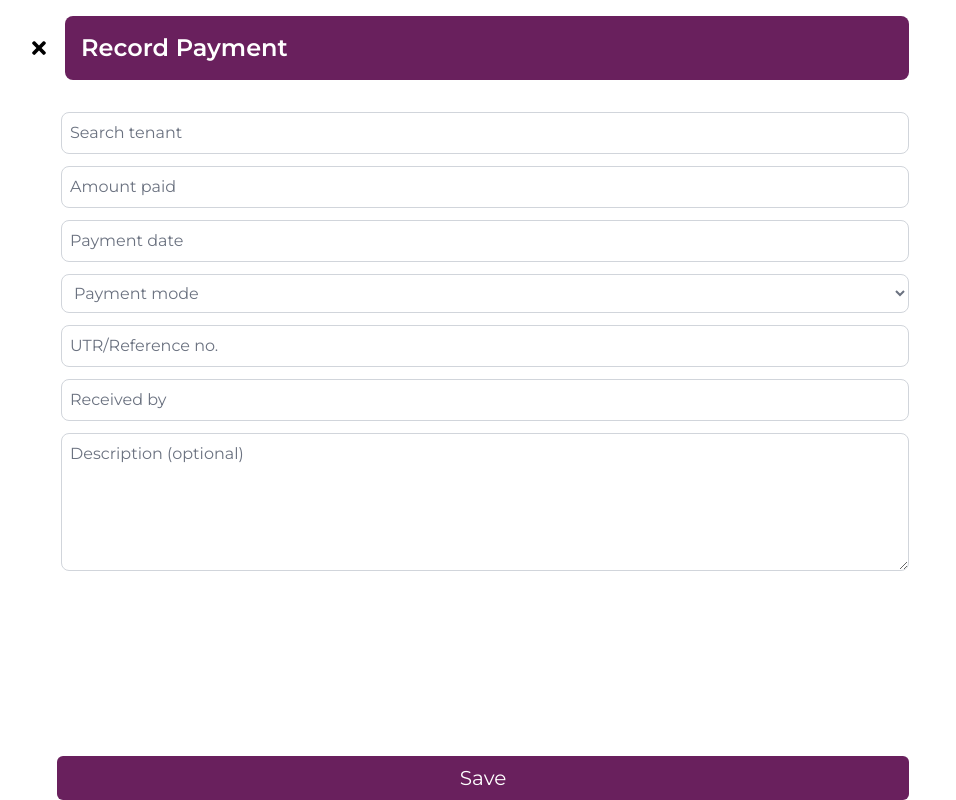
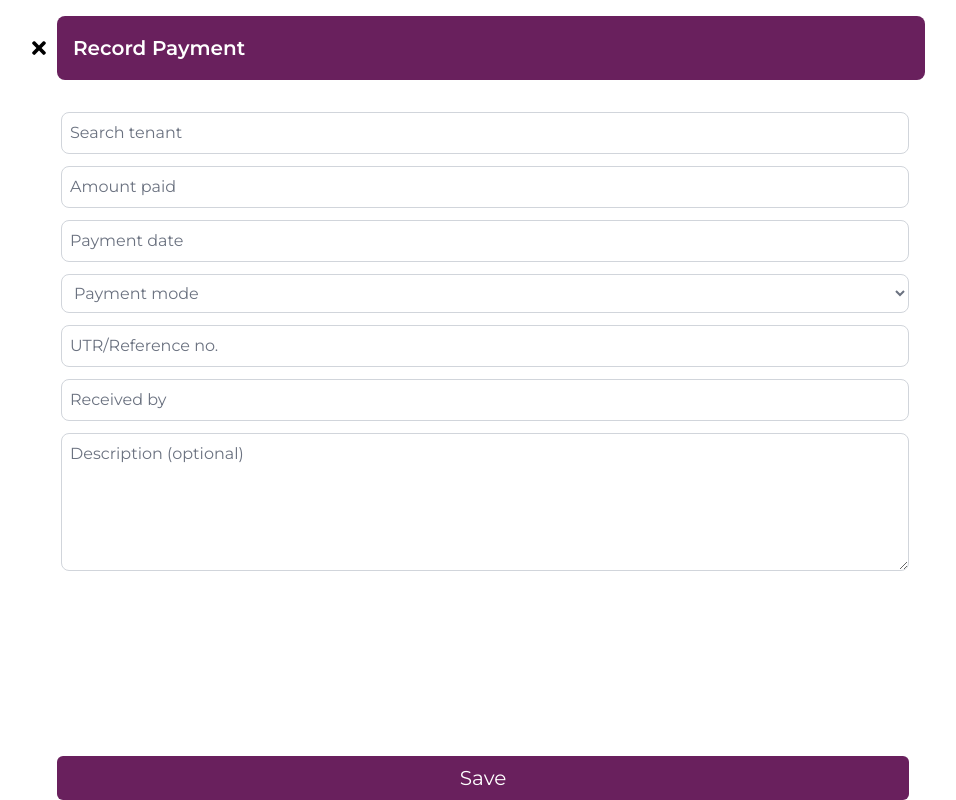
Before and after one commit to DeveloperDhanush-git/HostelManagementEl, a React (Create React App) app: page / in a window 1280 px wide. Shown: the whole page, without its empty margins (163-1119 px from the left). Built offline with nearby package versions, Linux system fonts and the light colour scheme.

Commit message:
update header

```diff
--- a/src/App.js
+++ b/src/App.js
@@ -7,8 +7,8 @@ function App() {
   return (
     <Router>
       <Routes>
-        <Route path="/" element={<RecordPayment />} />  {/* Home Page */}
-        <Route path="/settings" element={<SettingScreen />} /> {/* Settings Page */}
+        <Route path="/" element={<RecordPayment />} />
+        <Route path="/settings" element={<SettingScreen />} />
       </Routes>
     </Router>
   );
--- a/src/Components/Button.js
+++ b/src/Components/Button.js
@@ -22,7 +22,7 @@ const Button = ({
   const isComment = button.includes("/*");
   const handleClick = (e) => {
     if (onClick) {
-      onClick(e); // Trigger form submission if provided
+      onClick(e);
     } else if (route) {
       setColor("#69205D");
       navigate(route);
@@ -38,7 +38,7 @@ const Button = ({
       style={!isComment ? { backgroundColor: color } : {}}
       onClick={handleClick}
     >
-      {button.replace("/*", "").trim()} {/* Remove comment indicator */}
+      {button.replace("/*", "").trim()}
     </button>
   );
 };
--- a/src/Components/Header.js
+++ b/src/Components/Header.js
@@ -1,5 +1,5 @@
 import React from "react";
-import { FaArrowLeft, FaBed, FaPencilAlt, FaSlidersH, FaBell, FaSearch, FaPlus, FaCog, FaTimes } from "react-icons/fa";
+import { FaArrowLeft, FaBed,FaTimes, FaPencilAlt, FaSlidersH, FaBell, FaSearch, FaPlus, FaCog } from "react-icons/fa";
 import { useNavigate } from "react-router-dom";
 
 const iconsMap = {
@@ -13,24 +13,33 @@ const iconsMap = {
   cog: FaCog
 };
 
-const Header = ({ title, icons }) => {
+const Header = ({ title, icons, onIconClick }) => {
   const navigate = useNavigate();
+
   return (
-    <div className="flex items-center space-x-2 py-4 pr-4">
+    <div className="flex items-center space-x-2 py-4">
+      <button
+        onClick={() => navigate(-1)}
+        className="bg-transparent text-black rounded-lg cursor-pointer"
+      >
       <FaTimes className="text-xl cursor-pointer hover:text-gray-500 transition duration-200" />
+      </button>
 
       <div className="flex-grow bg-[#69205D] text-white p-4 flex justify-between items-center rounded-lg h-16">
-        <span className="text-2xl font-semibold font-[Montserrat]">Record Payment</span>
-        <div className="flex space-x-3 gap-1">
+        <span className="text-xl font-semibold">{title}</span>
+
+        <div className="flex ">
           {icons &&
             icons.map((iconKey, index) => {
               const IconComponent = iconsMap[iconKey];
               return IconComponent ? (
-                <IconComponent
+                <button
                   key={index}
-                  className="text-xl cursor-pointer"
-                  onClick={() => iconKey === "plus" && navigate("/add-staff")}
-                />
+                  className="bg-transparent text-white p-2 rounded-lg cursor-pointer"
+                  onClick={() => onIconClick && onIconClick(iconKey)} // Call the function when clicked
+                >
+                  <IconComponent className="text-xl" />
+                </button>
               ) : null;
             })}
         </div>
--- a/src/Components/Recordpayment.js
+++ b/src/Components/Recordpayment.js
@@ -1,93 +1,3 @@
-// import React, { useState } from "react";
-// import Header from "./Header";
-// import Button from "./Button";
-
-// const RecordPayment = () => {
-//   const [paymentDate, setPaymentDate] = useState("");
-//   const [paymentMode, setPaymentMode] = useState(""); // Track selected payment mode
-
-//   const handleDateChange = (e) => {
-//     setPaymentDate(e.target.value);
-//   };
-
-//   return (
-//     <div
-//       className="container mx-auto bg-white min-h-screen rounded-lg max-w-4xl flex flex-col"
-//       style={{ fontFamily: "Montserrat" }}
-//     >
-//       <div className="flex-grow">
-//         <Header />
-
-//         <div className="w-full">
-//           <div className="mt-4 ml-8 mr-4 space-y-3">
-//             {/* Tenant Name Input (reference color) */}
-//             <input
-//               type="text"
-//               placeholder="Search tenant"
-//               className="w-full p-2 border border-gray-300 rounded-lg placeholder-gray-500"
-//             />
-//             <input
-//               type="text"
-//               placeholder="Amount paid"
-//               className="w-full p-2 border border-gray-300 rounded-lg placeholder-gray-500"
-//             />
-//             <input
-//               type={paymentDate ? "date" : "text"}
-//               placeholder="Payment date"
-//               className="w-full p-2 border border-gray-300 rounded-lg placeholder-gray-500"
-//               value={paymentDate}
-//               onFocus={(e) => (e.target.type = "date")}
-//               onBlur={(e) => {
-//                 if (!e.target.value) e.target.type = "text";
-//               }}
-//               onChange={handleDateChange}
-//             />
-
-//             {/* Payment Mode with Same Placeholder Color */}
-//             <select
-//               className={`w-full p-2 border border-gray-300 rounded-lg ${
-//                 paymentMode ? "text-black" : "text-gray-500"
-//               }`}
-//               value={paymentMode}
-//               onChange={(e) => setPaymentMode(e.target.value)}
-//             >
-//               <option value="" disabled>
-//                 Payment mode
-//               </option>
-//               <option value="bank-transfer">Bank Transfer</option>
-//               <option value="cash">Cash</option>
-//               <option value="upi">UPI</option>
-//             </select>
-
-//             <input
-//               type="text"
-//               placeholder="UTR/Reference no."
-//               className="w-full p-2 border border-gray-300 rounded-lg placeholder-gray-500"
-//             />
-//             <input
-//               type="text"
-//               placeholder="Received by"
-//               className="w-full p-2 border border-gray-300 rounded-lg placeholder-gray-500"
-//             />
-//             <textarea
-//               placeholder="Description (optional)"
-//               className="w-full p-2 border border-gray-300 rounded-lg placeholder-gray-500"
-//               rows="5"
-//             ></textarea>
-//           </div>
-//         </div>
-//       </div>
-
-//       {/* Save Button */}
-//       <div className="mt-4 flex justify-center">
-//         <Button button="Save" />
-//       </div>
-//     </div>
-//   );
-// };
-
-// export default RecordPayment;
-
 import React, { useState } from "react";
 import Header from "./Header";
 import Button from "./Button";
@@ -106,11 +16,11 @@ const RecordPayment = () => {
       style={{ fontFamily: "Montserrat" }}
     >
       <div className="flex-grow">
-        <Header />
+        <Header title="Record Payment"/>
 
         <div className="w-full">
           <div className="mt-4 ml-8 mr-4 space-y-3">
-            {/* Tenant Name Input (No Black Border on Focus) */}
+
             <input
               type="text"
               placeholder="Search tenant"
@@ -136,7 +46,6 @@ const RecordPayment = () => {
               onChange={handleDateChange}
             />
 
-            {/* Payment Mode with Same Placeholder Color */}
             <select
               className={`w-full p-2 border border-gray-300 rounded-lg ${
                 paymentMode ? "text-black" : "text-gray-500"
@@ -174,7 +83,6 @@ const RecordPayment = () => {
         </div>
       </div>
 
-      {/* Save Button */}
       <div className="mt-4 flex justify-center">
         <Button button="Save" />
       </div>
```
